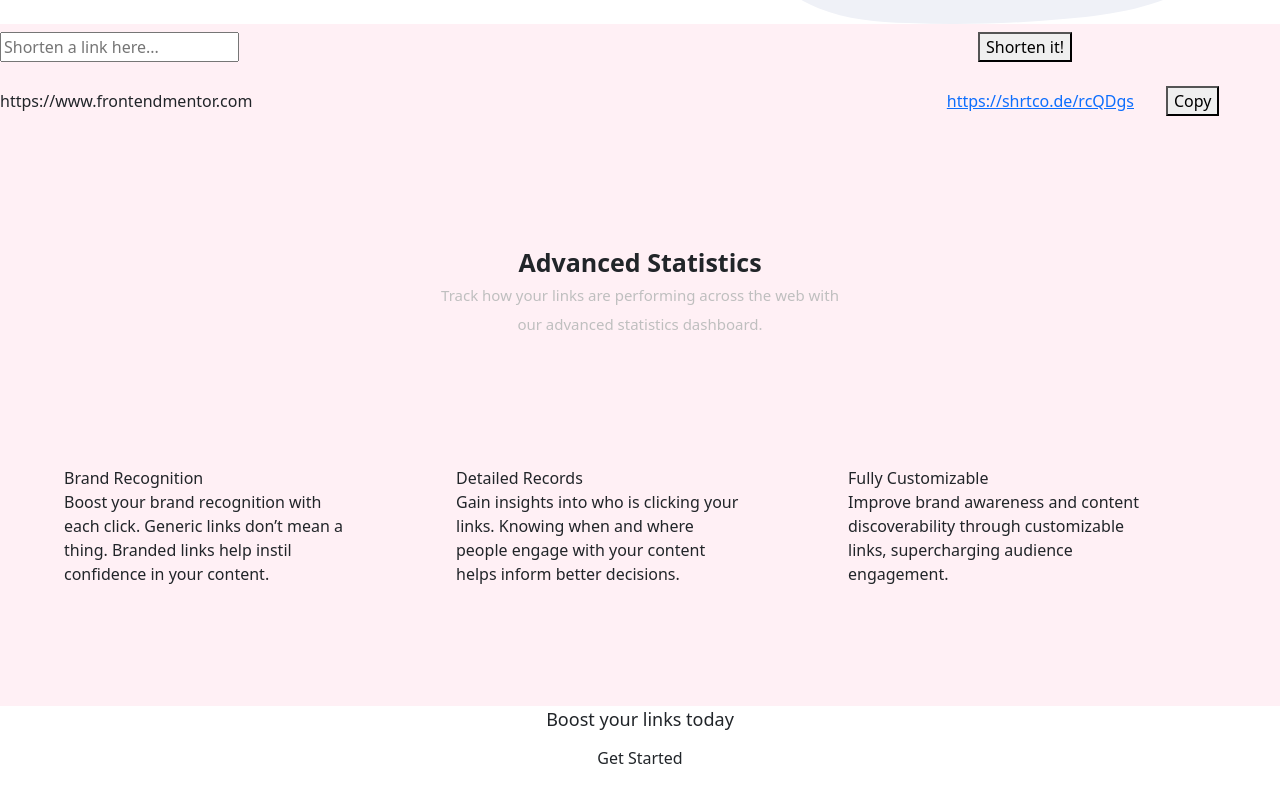
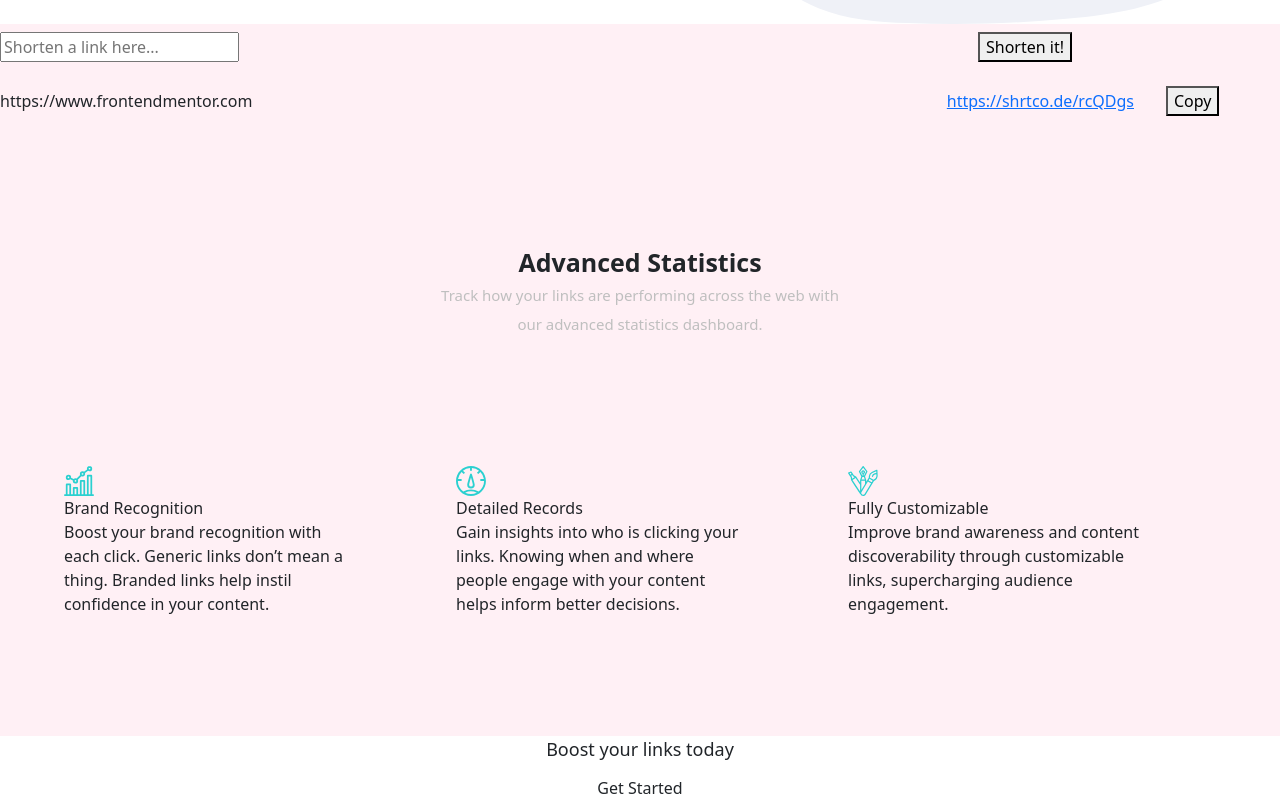
Before and after one commit to halimyusuf/url-shortener-frontend, a Next.js app: page / in a window 1280 px wide. Shown: the part 389-1189 px from the top of the page. Before the commit the page ends 1159 px from the top, so only its background shows below. Built offline with nearby package versions, Linux system fonts and the light colour scheme.

Commit message:
chore: complete advert style

```diff
--- /dev/null
+++ b/components/AdvertSect.js
@@ -0,0 +1,12 @@
+export function AdvertSect({ children, icon }) {
+  return (
+    <div className="col-lg-4 card-item-cont">
+      <div className="card-item">
+        <div className="advert-icon">
+          <img width="30px" height="30px" src={`/images/${icon}`} alt={icon} />
+        </div>
+        {children}
+      </div>
+    </div>
+  );
+}
--- a/pages/index.js
+++ b/pages/index.js
@@ -4,6 +4,7 @@ import { useState } from "react";
 import LinksList from "../components/LinksList";
 import styles from "../styles/Home.module.css";
 import axios from "axios";
+import { AdvertSect } from "../components/AdvertSect";
 
 // https://api.shrtco.de/v2/shorten?url=https://www.frontendmentor.com
 
@@ -131,18 +132,15 @@ export default function Home() {
 
         <div className={styles.brand__recog__cont}>
           <div className="row">
-            <div className="col-lg-4 card-item-cont">
-              <div className="card-item">
+            <AdvertSect icon="icon-brand-recognition.svg">
               <div className="card-item-title">Brand Recognition</div>
               <div className="card-item-desc">
                 Boost your brand recognition with <br /> each click. Generic
-                  links don’t mean a <br /> thing. Branded links help instil{" "}
+                links don’t mean a <br /> thing. Branded links help instil
                 <br /> confidence in your content.
               </div>
-              </div>
-            </div>
-            <div className="col-lg-4 card-item-cont">
-              <div className="card-item">
+            </AdvertSect>
+            <AdvertSect icon="icon-detailed-records.svg">
               <div className="card-item-title">Detailed Records</div>
               <div className="card-item-desc">
                 Gain insights into who is clicking your <br /> links. Knowing
@@ -151,10 +149,8 @@ export default function Home() {
                 people engage with your content <br /> helps inform better
                 decisions.
               </div>
-              </div>
-            </div>
-            <div className="col-lg-4 card-item-cont">
-              <div className="card-item">
+            </AdvertSect>
+            <AdvertSect icon="icon-fully-customizable.svg">
               <div className="card-item-title">Fully Customizable</div>
               <div className="card-item-desc">
                 Improve brand awareness and content <br /> discoverability
@@ -162,8 +158,7 @@ export default function Home() {
                 links, supercharging audience
                 <br /> engagement.
               </div>
-              </div>
-            </div>
+            </AdvertSect>
           </div>
         </div>
       </div>
--- a/styles/globals.css
+++ b/styles/globals.css
@@ -239,10 +239,10 @@ body {
   background-color: white;
   width: fit-content;
   /* align-self: center; */
-  padding: 25px;
+  padding: 0 25px 25px 25px;
   text-align: justify;
   border-radius: 4px;
-  margin-top: 25px;
+  margin-bottom: 50px;
 }
 
 .card-item-cont {
@@ -257,7 +257,7 @@ body {
 .card-item-title {
   font-weight: 700;
   font-size: 18px;
-  padding: 5px 0;
+  padding: 0px 0 5px 0;
 }
 
 .footer-col img {
@@ -273,6 +273,16 @@ body {
   width: 100%;
   border-radius: 4px;
   padding: 14px 12px;
+}
+
+.advert-icon {
+  position: relative;
+  border-radius: 50%;
+  padding: 15px;
+  width: fit-content;
+  top: -25px;
+  left: -15px;
+  background-color: var(--main-secondary-color);
 }
 /*
 .sect__2 {
```
Lines whose indentation alone changed are shown as unchanged.
